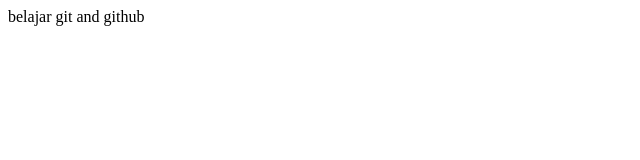
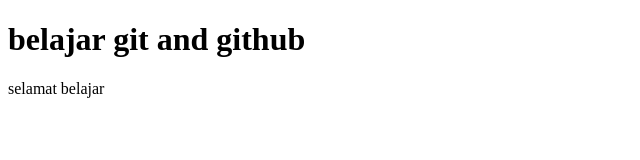
Before and after one commit to ahhmantop/test, a plain HTML site: page index.html in a window 1280 px wide. Shown: the whole page, without its empty margins (0-640 px from the left). Drawn offline with Linux system fonts and the light colour scheme.

Commit message:
Update index.html

```diff
--- a/index.html
+++ b/index.html
@@ -2,10 +2,11 @@
 <html>
   <head>
     <title>
-      dfk website
+      dfk forum
     </title>
   </head>
   <body>
-    belajar git and github
+    <h1>belajar git and github</h1>
+    <p>selamat belajar</p>
   </body>
 </html>
```
